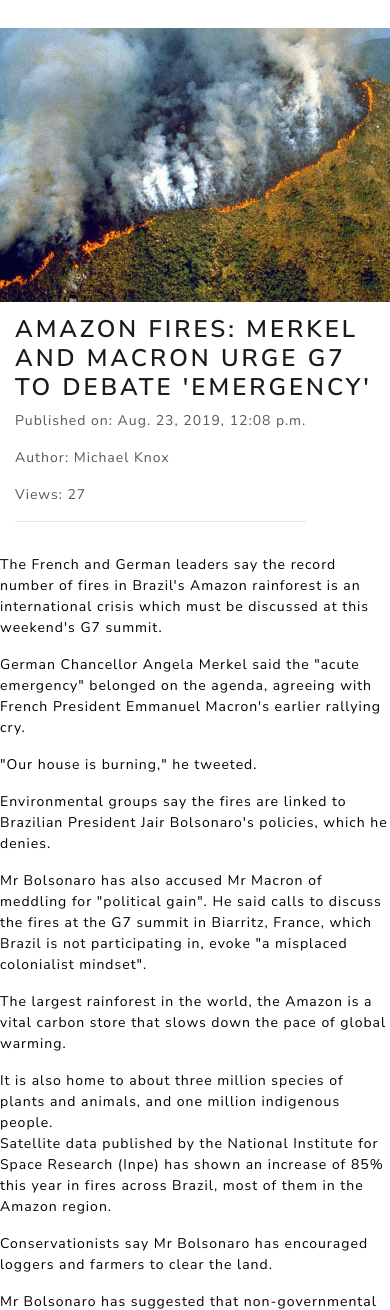
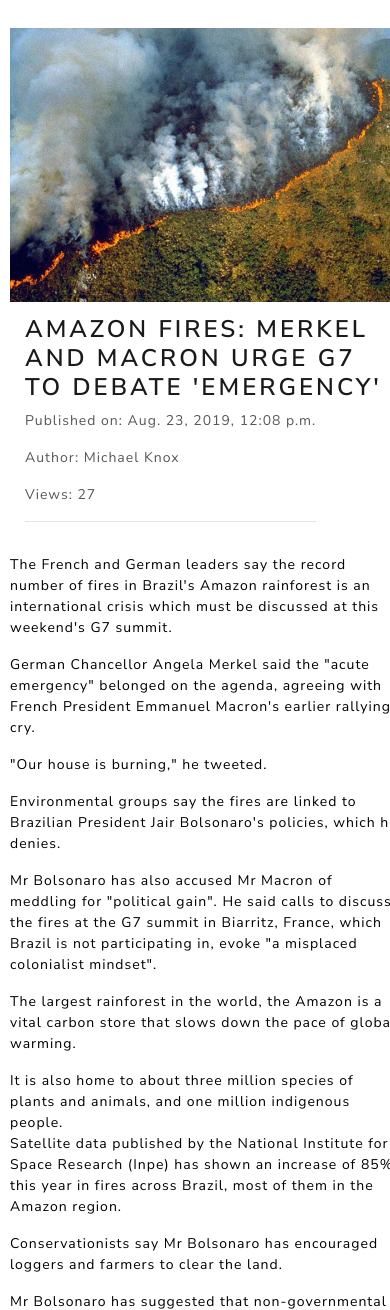
Before and after one commit to paraiccooney/full-stack-frameworks-project, a Django app: page /articles/1/ in a window 390 px wide; the page is wider, and only the part inside the window is pictured. Shown: the part 121-1431 px from the top of that part. Run offline with Django 3.2, Linux system fonts and the light colour scheme; data comes from the database, SQL or seed files in the repository; some libraries are stand-ins or nearby versions.

Commit message:
updated styling for mobile responsiveness

```diff
--- a/static/css/custom.css
+++ b/static/css/custom.css
@@ -28,9 +28,9 @@
     color:black;
 }
 
-
 .full-article-container {
     padding-top:15px;
+    margin-left:10px!important;
 }
 
 .article-meta {
@@ -116,3 +116,7 @@ form {
 @media screen and (min-width:768px) {.article-summary {
 display:block!important;
 }}
+
+body {
+    max-width:100vw!important;
+}
```
